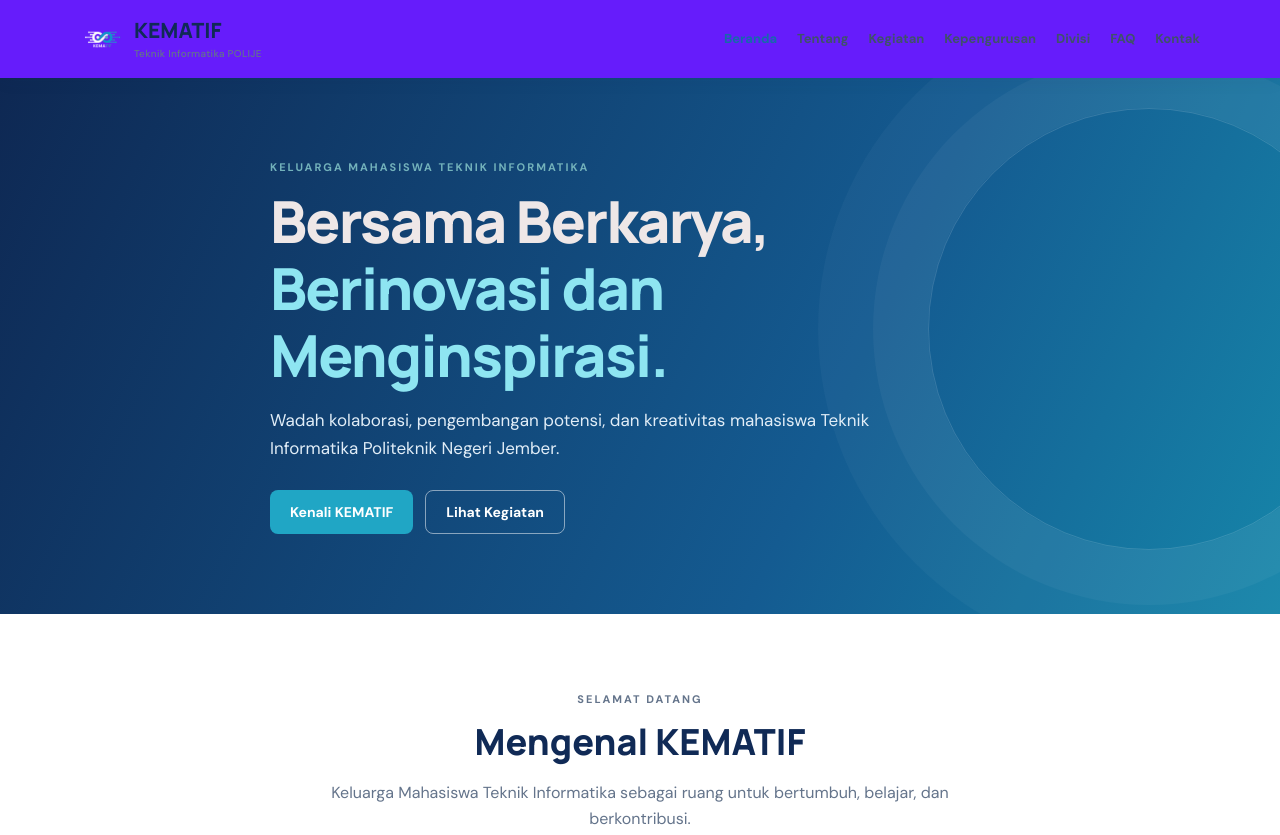
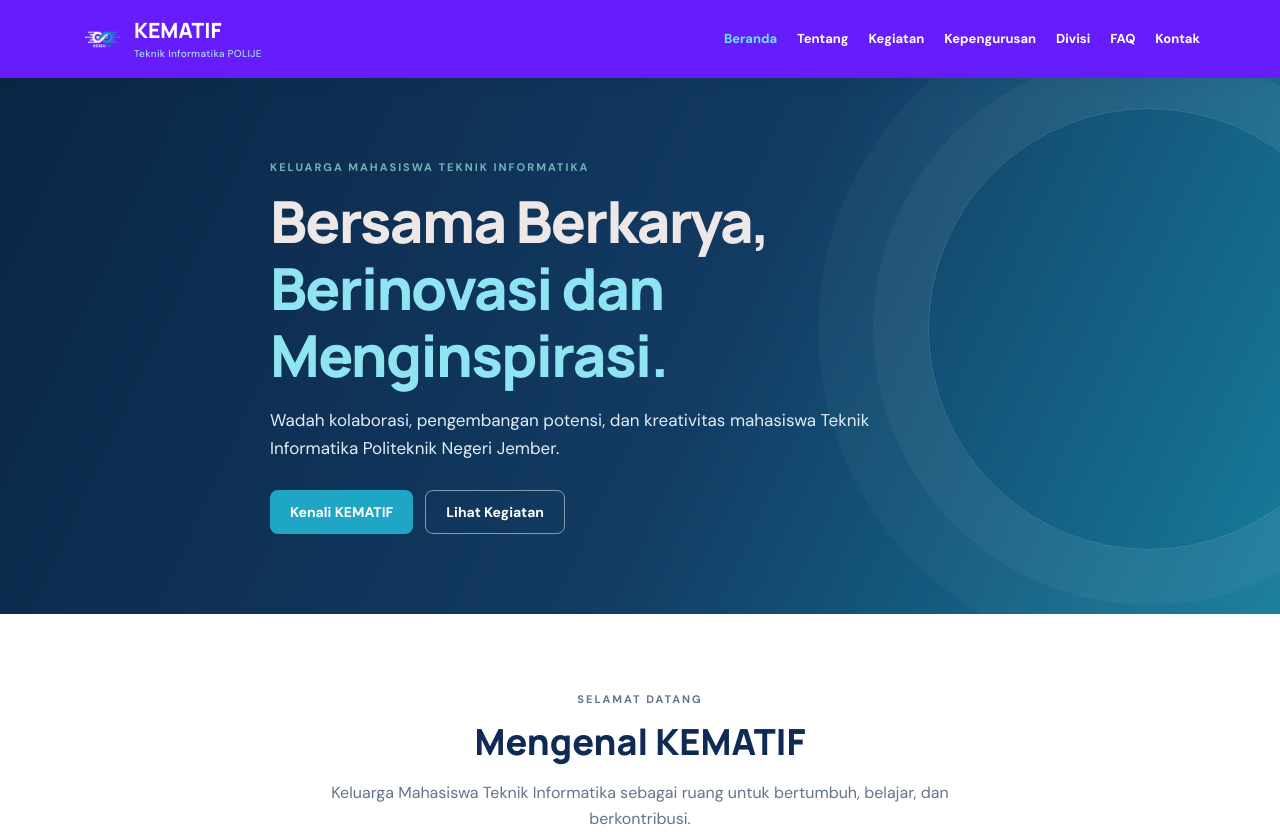
Before and after one commit to indrabagus0407/website-kematif, a plain HTML site: page index.html in a window 1280 px wide. Shown: the top 835 px of the page. Drawn offline with Linux system fonts and the light colour scheme.

Commit message:
mengubah code css

```diff
--- a/css/style.css
+++ b/css/style.css
@@ -37,6 +37,7 @@ a {
 }
 
 .site-header {
+    background-color: #123b63;
     position: sticky;
     top: 0;
     z-index: 20;
@@ -59,7 +60,7 @@ a {
     font-family: Manrope, sans-serif;
     font-size: 21px;
     font-weight: 800;
-    color: var(--navy);
+    color: #ffff;
     line-height: 1.15
 }
 
@@ -72,7 +73,7 @@ a {
 .brand small {
     display: block;
     font: 500 10px 'DM Sans', sans-serif;
-    color: var(--muted);
+    color: #a5ddeb;
     letter-spacing: .3px;
     margin-top: 4px
 }
@@ -86,13 +87,13 @@ a {
 .nav-links a {
     font-size: 13px;
     font-weight: 700;
-    color: #40516a;
+    color: #ffff;
     transition: .2s
 }
 
 .nav-links a:hover,
 .nav-links a.active {
-    color: var(--blue)
+    color: #67e8f9;
 }
 
 .menu-toggle {
@@ -106,13 +107,13 @@ a {
 }
 
 .hero {
-    background: linear-gradient(115deg, #0e2853 0%, #145b91 65%, #1685a9 100%);
+    background: linear-gradient(115deg, #0b2545 0%, #123b63 55%, #167c9b 100%);
     color: rgb(238, 231, 231);
     min-height: 510px;
     display: flex;
     align-items: center;
     position: relative;
-    overflow: hidden
+    overflow: hidden ;
 }
 
 .hero:after {
```
